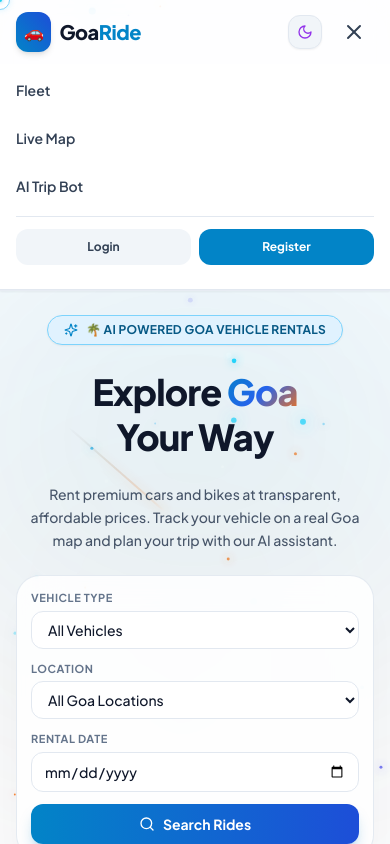
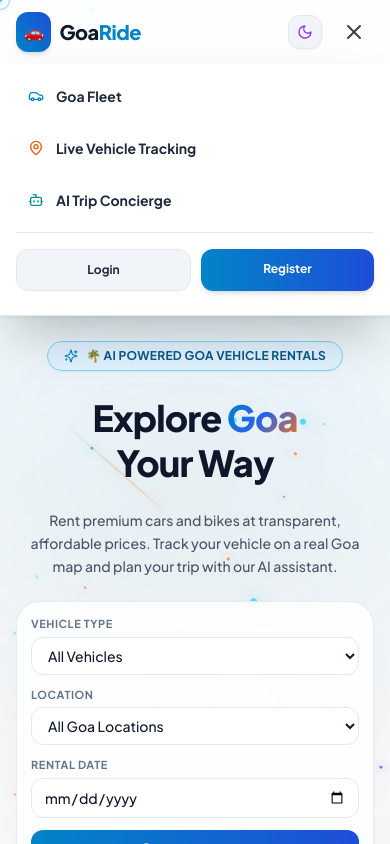
Before and after one commit to NishitHegde/GoaRide-, a React (Vite) app in the folder client/: page / in a window 390 px wide. Both pictures are taken after a click on the button 354 px from the left and 32 px from the top of the page. Shown: the top 844 px of the page. Built offline with nearby package versions, Linux system fonts and the light colour scheme; no server answers.

Commit message:
fix(responsive): optimize mobile responsiveness and drawer navigation across all pages

```diff
--- a/client/src/components/Navbar.jsx
+++ b/client/src/components/Navbar.jsx
@@ -170,22 +170,99 @@
 
       {/* Mobile Drawer */}
       {mobileMenuOpen && (
-        <div className="md:hidden bg-white dark:bg-[#070e1b] border-b border-slate-200 dark:border-slate-800 px-4 pt-2 pb-6 space-y-3">
-          <Link to="/vehicles" onClick={() => setMobileMenuOpen(false)} className="block py-2 text-sm font-semibold text-slate-700 dark:text-slate-200">Fleet</Link>
-          <Link to="/tracking" onClick={() => setMobileMenuOpen(false)} className="block py-2 text-sm font-semibold text-slate-700 dark:text-slate-200">Live Map</Link>
-          <Link to="/ai-assistant" onClick={() => setMobileMenuOpen(false)} className="block py-2 text-sm font-semibold text-slate-700 dark:text-slate-200">AI Trip Bot</Link>
-          {user && <Link to="/bookings" onClick={() => setMobileMenuOpen(false)} className="block py-2 text-sm font-semibold text-slate-700 dark:text-slate-200">My Bookings</Link>}
-          {user?.role === 'ADMIN' && <Link to="/admin" onClick={() => setMobileMenuOpen(false)} className="block py-2 text-sm font-semibold text-slate-700 dark:text-slate-200">Admin Console</Link>}
+        <div className="md:hidden bg-white/95 dark:bg-[#070e1b]/95 backdrop-blur-xl border-b border-slate-200 dark:border-slate-800 px-4 pt-3 pb-6 space-y-3 shadow-2xl animate-in slide-in-from-top-2 duration-200">
+
+          {user && (
+            <div className="flex items-center gap-3 p-3 rounded-2xl bg-slate-100 dark:bg-slate-900 border border-slate-200 dark:border-slate-800 mb-2">
+              <img
+                src={user.profileImage || 'https://images.unsplash.com/photo-1535713875002-d1d0cf377fde?auto=format&fit=crop&q=80&w=100'}
+                alt={user.name}
+                className="w-10 h-10 rounded-full border-2 border-sky-600 object-cover"
+              />
+              <div className="flex-grow">
+                <span className="font-extrabold text-xs text-slate-900 dark:text-white block">{user.name}</span>
+                <span className="text-[10px] text-slate-500 font-bold block">{user.email}</span>
+              </div>
+            </div>
+          )}
+
+          <Link
+            to="/vehicles"
+            onClick={() => setMobileMenuOpen(false)}
+            className="flex items-center gap-3 py-2.5 px-3 rounded-xl hover:bg-slate-100 dark:hover:bg-slate-800 text-sm font-bold text-slate-800 dark:text-slate-200 transition-colors"
+          >
+            <Car className="w-4 h-4 text-sky-600 dark:text-cyan-400" />
+            <span>Goa Fleet</span>
+          </Link>
+
+          <Link
+            to="/tracking"
+            onClick={() => setMobileMenuOpen(false)}
+            className="flex items-center gap-3 py-2.5 px-3 rounded-xl hover:bg-slate-100 dark:hover:bg-slate-800 text-sm font-bold text-slate-800 dark:text-slate-200 transition-colors"
+          >
+            <MapPin className="w-4 h-4 text-orange-600 dark:text-orange-400" />
+            <span>Live Vehicle Tracking</span>
+          </Link>
+
+          <Link
+            to="/ai-assistant"
+            onClick={() => setMobileMenuOpen(false)}
+            className="flex items-center gap-3 py-2.5 px-3 rounded-xl hover:bg-slate-100 dark:hover:bg-slate-800 text-sm font-bold text-slate-800 dark:text-slate-200 transition-colors"
+          >
+            <Bot className="w-4 h-4 text-teal-600 dark:text-teal-400" />
+            <span>AI Trip Concierge</span>
+          </Link>
+
+          {user && (
+            <Link
+              to="/bookings"
+              onClick={() => setMobileMenuOpen(false)}
+              className="flex items-center gap-3 py-2.5 px-3 rounded-xl hover:bg-slate-100 dark:hover:bg-slate-800 text-sm font-bold text-slate-800 dark:text-slate-200 transition-colors"
+            >
+              <Calendar className="w-4 h-4 text-purple-600 dark:text-purple-400" />
+              <span>My Bookings & Profile</span>
+            </Link>
+          )}
+
+          {user?.role === 'ADMIN' && (
+            <Link
+              to="/admin"
+              onClick={() => setMobileMenuOpen(false)}
+              className="flex items-center gap-3 py-2.5 px-3 rounded-xl bg-amber-50 dark:bg-amber-950/50 border border-amber-200 dark:border-amber-800 text-sm font-bold text-amber-900 dark:text-amber-300 transition-colors"
+            >
+              <Shield className="w-4 h-4 text-amber-600 dark:text-amber-400" />
+              <span>Admin Console</span>
+            </Link>
+          )}
 
           <div className="pt-3 border-t border-slate-200 dark:border-slate-800 flex flex-col gap-2">
             {user ? (
-              <button onClick={handleLogout} className="w-full py-2.5 rounded-xl bg-rose-50 dark:bg-rose-950 text-rose-700 dark:text-rose-300 font-bold text-xs">
-                Logout ({user.name})
+              <button
+                onClick={() => {
+                  setMobileMenuOpen(false);
+                  handleLogout();
+                }}
+                className="w-full py-3 rounded-xl bg-rose-50 dark:bg-rose-950/80 border border-rose-200 dark:border-rose-800 text-rose-700 dark:text-rose-300 font-bold text-xs flex items-center justify-center gap-2"
+              >
+                <LogOut className="w-4 h-4" />
+                <span>Logout ({user.name.split(' ')[0]})</span>
               </button>
             ) : (
-              <div className="flex gap-2">
-                <Link to="/login" onClick={() => setMobileMenuOpen(false)} className="flex-1 py-2.5 text-center rounded-xl bg-slate-100 dark:bg-slate-800 font-bold text-xs text-slate-700 dark:text-slate-200">Login</Link>
-                <Link to="/register" onClick={() => setMobileMenuOpen(false)} className="flex-1 py-2.5 text-center rounded-xl bg-sky-600 font-bold text-xs text-white">Register</Link>
+              <div className="flex gap-2.5 pt-1">
+                <Link
+                  to="/login"
+                  onClick={() => setMobileMenuOpen(false)}
+                  className="flex-1 py-3 text-center rounded-xl bg-slate-100 dark:bg-slate-800 font-bold text-xs text-slate-800 dark:text-slate-200 border border-slate-200 dark:border-slate-700"
+                >
+                  Login
+                </Link>
+                <Link
+                  to="/register"
+                  onClick={() => setMobileMenuOpen(false)}
+                  className="flex-1 py-3 text-center rounded-xl bg-gradient-to-r from-sky-600 to-blue-700 font-bold text-xs text-white shadow-md"
+                >
+                  Register
+                </Link>
               </div>
             )}
           </div>
```
Also changed, not shown: 1 other file (tests, documents, lock files or other folders).
